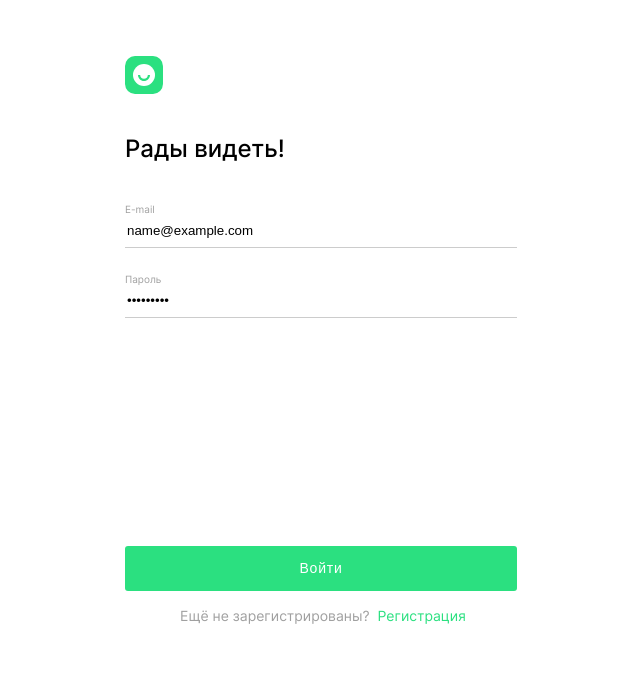
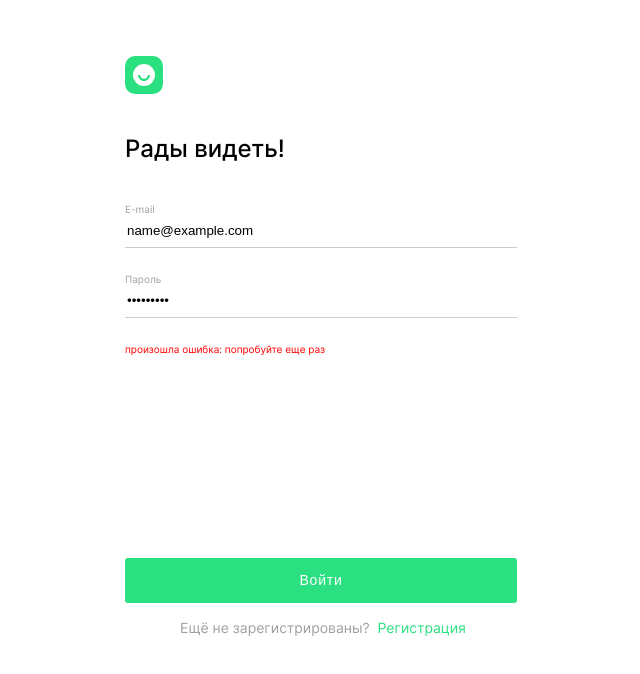
Before and after one commit to AndreiZhura/movies-explorer-frontend, a React (Create React App) app: page /signin in a window 1280 px wide. Both pictures are taken after typing "name@example.com", "Sample123" into the empty fields and a click on the button "Войти". Shown: the top 674 px of the page, without its empty margins (317-957 px from the left). Built offline with nearby package versions, Linux system fonts and the light colour scheme; no server answers.

Commit message:
fix: выводится ошибка логина

```diff
--- a/src/components/App/App.js
+++ b/src/components/App/App.js
@@ -36,6 +36,8 @@ function App() {
   const [connectingError, setConnectingError] = useState(false);
   const [registerError, setRegisterError] = useState(true)
   const [redisterMessage, setRegisterMessage] = useState('')
+  const [loginError, setLoginError] = useState(true)
+  const [loginMessage, setLoginMessage] = useState('')
   const history = useNavigate();
 
   function moviesInform() {
@@ -127,6 +129,8 @@ function App() {
         setEmailError(false);
         setPasswordError(false);
         setButtonError(false);
+        setLoginError(false);
+        setLoginMessage('произошла ошибка: попробуйте еще раз')
       });
     userInformation()
     moviesInform();
@@ -257,6 +261,8 @@ function App() {
             EmailError={EmailError}
             PasswordError={PasswordError}
             buttonError={buttonError}
+            loginError ={loginError}
+            loginMessage = {loginMessage}
           />} />
           <Route path="/signup" element={<Register
             handleRegistration={handleRegistration}
--- a/src/components/auth/Login/Login.js
+++ b/src/components/auth/Login/Login.js
@@ -89,6 +89,7 @@ function Login(props) {
                 onChange={handlePassword}
               />
               <span className={passwordDirty ? 'auth-main__error_hidden' : "auth-main__error"}>{passwordError}</span>
+              <span className={props.loginError ? 'auth-main__error_hidden' : "auth-main__error"}>{props.loginMessage}</span>
               <button className={emailDirty && passwordDirty ? 'auth-main__button auth-main__button_login' : 'auth-main__button auth-main__button_login auth-main__button_error'}>Войти</button>
               <p className='auth-main__text auth-main__text_login'>Ещё не зарегистрированы?
                 <Link to="/signup" className='auth-main__text-button auth-main__text-login '>Регистрация
```
